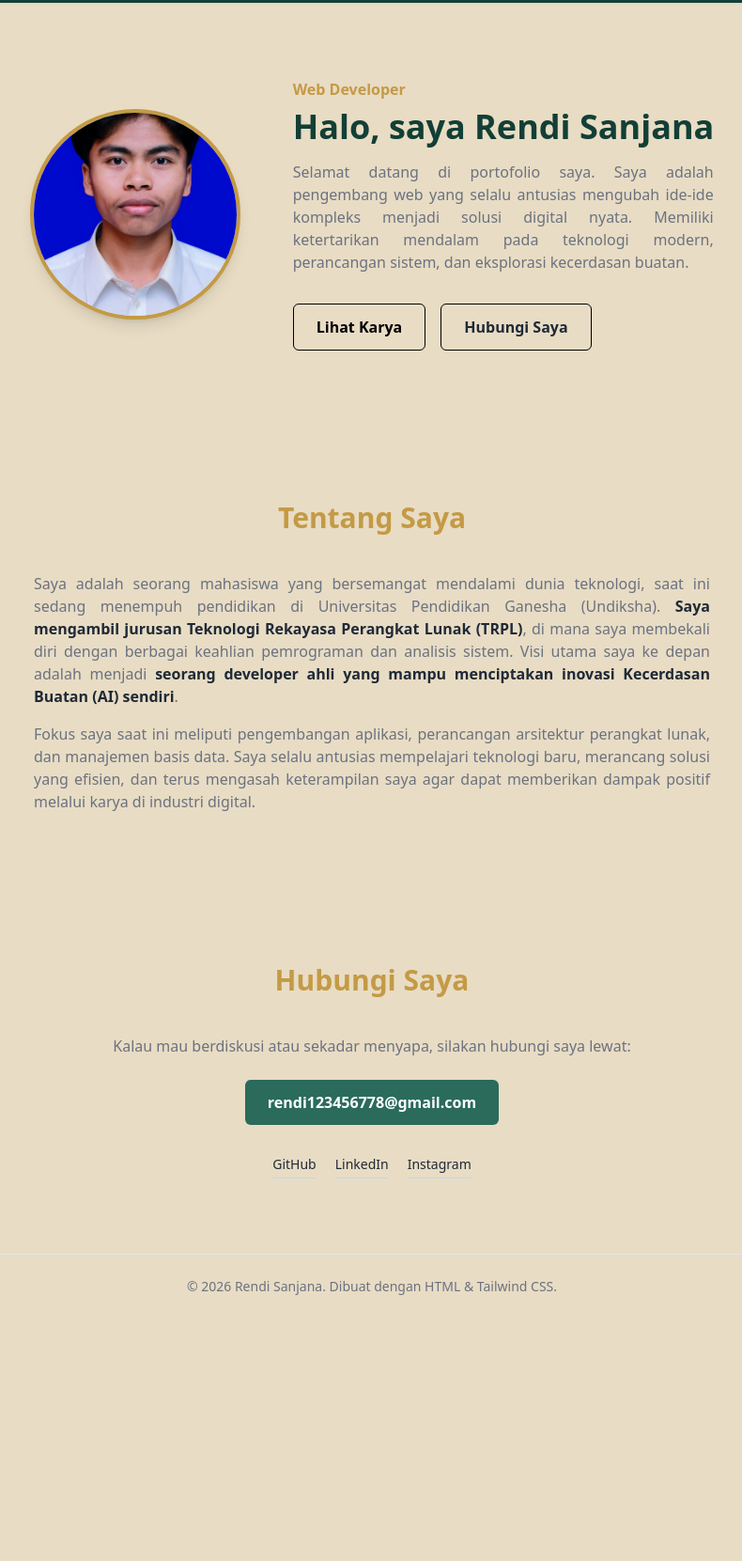
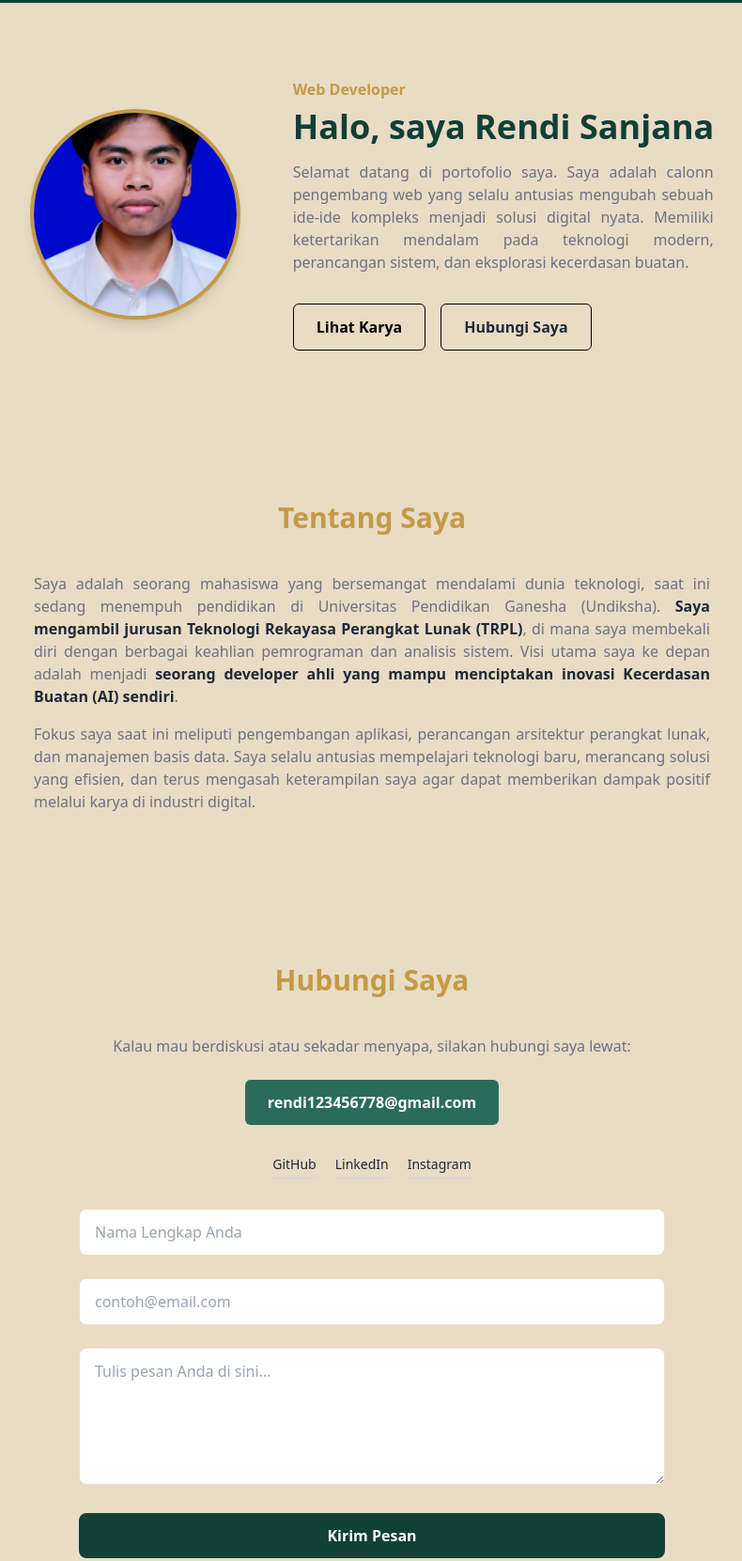
Before and after one commit to rendi123456778-cmyk/Tugas_portofolio, a website: page index.html in a window 1280 px wide. Shown: the part 57-1718 px from the top of the page at 94% size, without its empty margins (244-1034 px from the left). Before the commit the page ends 1460 px from the top, so only its background shows below. Drawn offline with nearby package versions, Linux system fonts and the light colour scheme.

Commit message:
Add files via upload

```diff
--- a/index.html
+++ b/index.html
@@ -28,7 +28,7 @@
         >Rendi Sanjana</a
       >
 
-      <!-- butang hamburger untuk mobile -->
+      <!-- butang hamburger untuk Mobile -->
       <button
         id="mobile-btn"
         class="md:hidden text-[#E8DCC4] focus:outline-none"
@@ -49,7 +49,7 @@
         </svg>
       </button>
 
-      <!-- menu mavigasi -->
+      <!-- Menu Navigasi -->
       <ul
         id="mobile-menu"
         class="hidden absolute top-full left-0 w-full bg-[#123F36] md:static md:flex md:w-auto md:bg-transparent flex-col md:flex-row gap-6 p-6 md:p-0 shadow-lg md:shadow-none text-center md:text-left transition-all"
@@ -110,8 +110,8 @@
           <p class="text-[#C49A45] font-semibold mb-2">Web Developer</p>
           <h1 class="text-4xl font-bold mb-4">Halo, saya Rendi Sanjana</h1>
           <p class="text-gray-500 mb-8 max-w-md mx-auto md:mx-0 text-justify">
-            Selamat datang di portofolio saya. Saya adalah pengembang web yang
-            selalu antusias mengubah ide-ide kompleks menjadi solusi digital
+            Selamat datang di portofolio saya. Saya adalah calonn pengembang web yang
+            selalu antusias mengubah sebuah ide-ide kompleks menjadi solusi digital
             nyata. Memiliki ketertarikan mendalam pada teknologi modern,
             perancangan sistem, dan eksplorasi kecerdasan buatan.
           </p>
@@ -190,9 +190,42 @@
             >Instagram</a
           >
         </div>
-      </section>
+      <form class="mt-8 space-y-6">
+  <div>
+    <label class="text-sm font-semibold block mb-1 text-[#123F36]"></label>
+    <input
+      type="text"
+      placeholder="Nama Lengkap Anda"
+      class="w-full px-4 py-3 text-[#123F36] bg-white border border-[#C49A45]/30 rounded-lg focus:outline-none focus:border-[#C49A45] focus:ring-2 focus:ring-[#C49A45]/50 transition"
+    />
+  </div>
+
+  <div>
+    <label class="text-sm font-semibold block mb-1 text-[#123F36]"></label>
+    <input
+      type="email"
+      placeholder="contoh@email.com"
+      class="w-full px-4 py-3 text-[#123F36] bg-white border border-[#C49A45]/30 rounded-lg focus:outline-none focus:border-[#C49A45] focus:ring-2 focus:ring-[#C49A45]/50 transition"
+    />
+  </div>
+
+  <div>
+    <label class="text-sm font-semibold block mb-1 text-[#123F36]"></label>
+    <textarea
+      placeholder="Tulis pesan Anda di sini..."
+      rows="5"
+      class="w-full px-4 py-3 text-[#123F36] bg-white border border-[#C49A45]/30 rounded-lg focus:outline-none focus:border-[#C49A45] focus:ring-2 focus:ring-[#C49A45]/50 transition"
+    ></textarea>
+  </div>
+
+  <button
+    type="submit"
+    class="w-full px-6 py-3 rounded-lg font-semibold bg-[#123F36] text-white hover:bg-[#2A6B5C] hover:-translate-y-1 hover:shadow-lg transition break-all"
+  >
+    Kirim Pesan
+  </button>
+</form>
     </main>
-
     <footer
       class="text-center py-6 text-sm text-gray-500 border-t border-gray-200"
     >
```
Also changed, not shown: proyek.html (+6 -16 lines).
